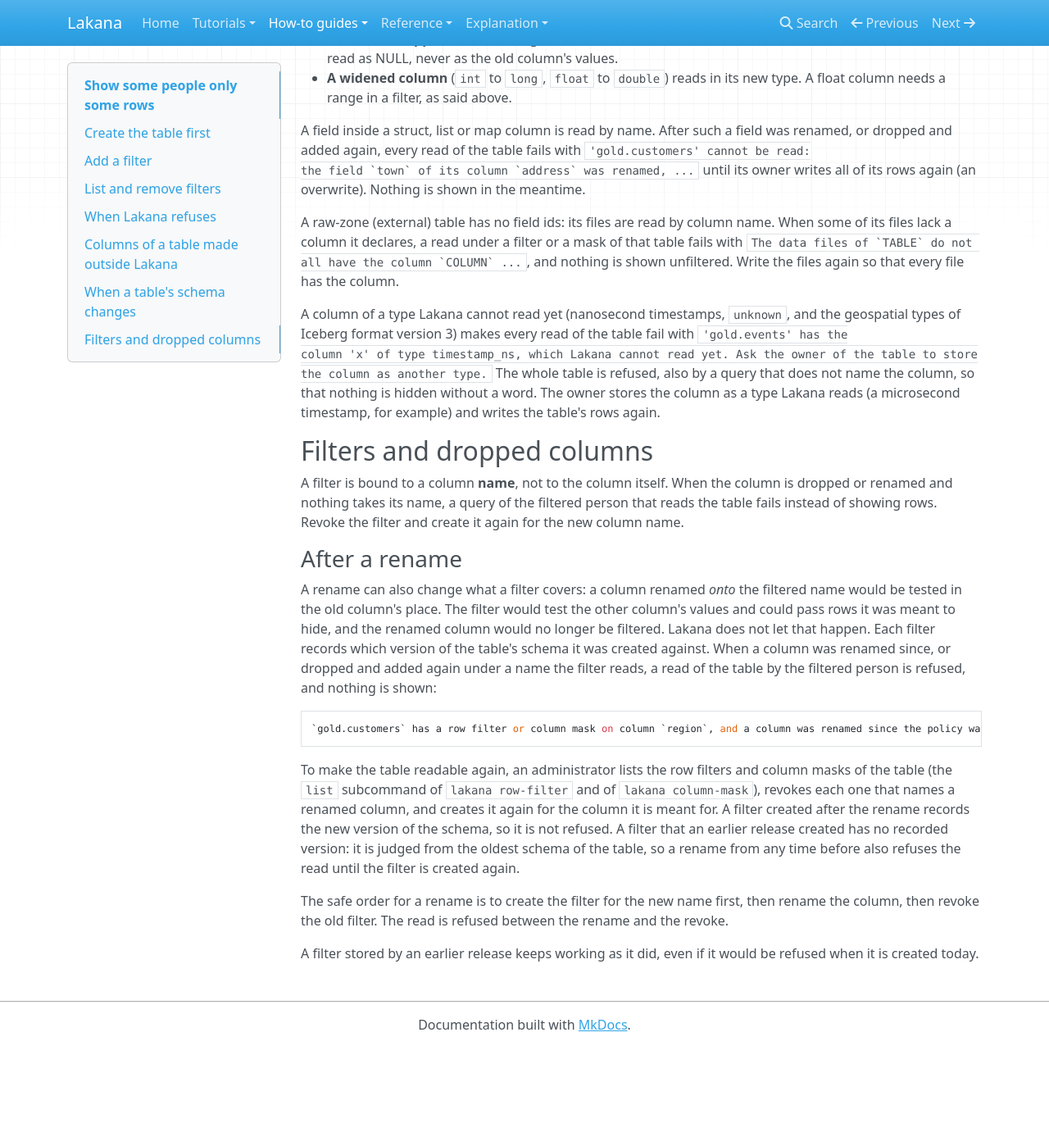
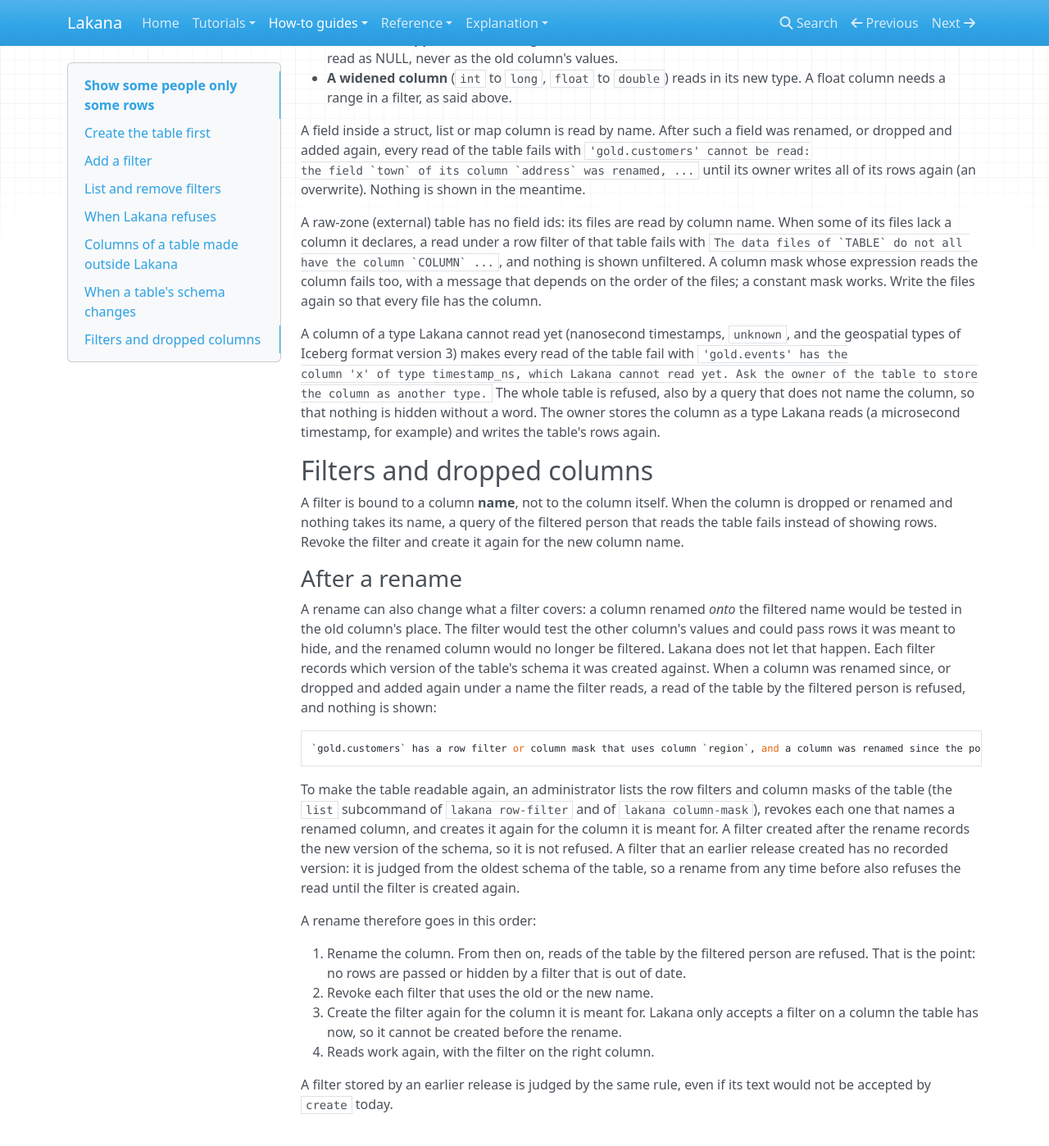
Before and after one commit to chrschy/lakana, an MkDocs documentation site: the page built from docs/site/how-to/filter-rows.md, in a window 1280 px wide and 1400 px high, scrolled down 3659 px. Shown: the whole window at 82% size. Built offline with MkDocs 1.6.1, drawn with Linux system fonts in a browser that asks for light colours; nearby versions of some CDN libraries; before the commit the page ends 4937 px from its top, so only the background shows below that.

Commit message:
fix(policy): document the order that works after a rename, and refuse a missing reference schema
A policy can only be created for a column the table has now, so the order after a rename is:
rename (reads are refused), revoke the affected policies, create them again. The docs said the
reverse and a new test runs the real sequence. A policy whose recorded schema is not in the
table's metadata now counts every one of its columns as touched. The message says "uses column"
because a mask's expression can read the column; the external-table and legacy-filter wording is
corrected.

Co-Authored-By: Claude Opus 5.5 <noreply@anthropic.com>

````diff
--- a/docs/site/how-to/filter-rows.md
+++ b/docs/site/how-to/filter-rows.md
@@ -139,9 +139,11 @@ the field `town` of its column `address` was renamed, ...`` until its owner writ
 again (an overwrite). Nothing is shown in the meantime.
 
 A raw-zone (external) table has no field ids: its files are read by column name. When some of its
-files lack a column it declares, a read under a filter or a mask of that table fails with
+files lack a column it declares, a read under a row filter of that table fails with
 ``The data files of `TABLE` do not all have the column `COLUMN` ...``, and nothing is shown
-unfiltered. Write the files again so that every file has the column.
+unfiltered. A column mask whose expression reads the column fails too, with a message that
+depends on the order of the files; a constant mask works. Write the files again so that every
+file has the column.
 
 A column of a type Lakana cannot read yet (nanosecond timestamps, `unknown`, and the geospatial
 types of Iceberg format version 3) makes every read of the table fail with ``'gold.events' has the
@@ -167,7 +169,7 @@ table by the filtered person is refused, and nothing is shown:
 
 <!-- output -->
 ```text
-`gold.customers` has a row filter or column mask on column `region`, and a column was renamed since the policy was created, so the policy may now cover a different column. Nothing is shown. An administrator must review the table's row filters and column masks, revoke each one that names a renamed column, and create it again for the column it is meant for.
+`gold.customers` has a row filter or column mask that uses column `region`, and a column was renamed since the policy was created, so the policy may now cover a different column. Nothing is shown. An administrator must review the table's row filters and column masks, revoke each one that uses a renamed column, and create it again for the column it is meant for.
 ```
 
 To make the table readable again, an administrator lists the row filters and column masks of the
@@ -177,8 +179,14 @@ records the new version of the schema, so it is not refused. A filter that an ea
 created has no recorded version: it is judged from the oldest schema of the table, so a rename from
 any time before also refuses the read until the filter is created again.
 
-The safe order for a rename is to create the filter for the new name first, then rename the column,
-then revoke the old filter. The read is refused between the rename and the revoke.
+A rename therefore goes in this order:
 
-A filter stored by an earlier release keeps working as it did, even if it would be refused when
-it is created today.
+1. Rename the column. From then on, reads of the table by the filtered person are refused. That is
+   the point: no rows are passed or hidden by a filter that is out of date.
+2. Revoke each filter that uses the old or the new name.
+3. Create the filter again for the column it is meant for. Lakana only accepts a filter on a
+   column the table has now, so it cannot be created before the rename.
+4. Reads work again, with the filter on the right column.
+
+A filter stored by an earlier release is judged by the same rule, even if its text would not be
+accepted by `create` today.
````
Also changed, not shown: docs/agent/security.md (+4 -3 lines), docs/site/explanation/upgrades.md (+3 -3 lines), docs/site/how-to/mask-a-column.md (+9 -3 lines), 3 other files.
